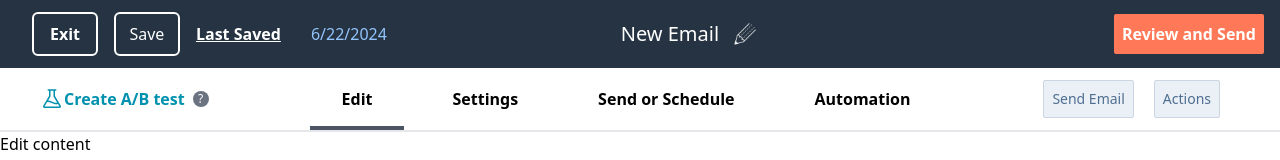
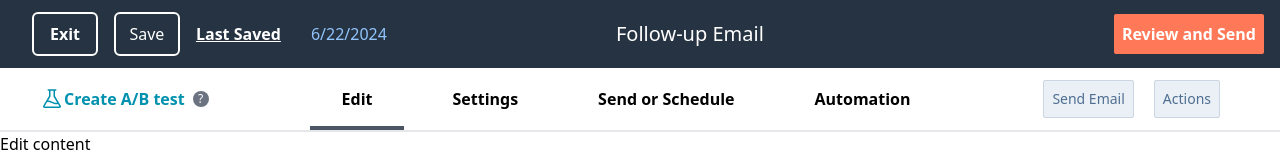
Before and after one commit to Imiss-U1025/HubSpotExample, a React (Create React App) app in the folder frontend/: page /edit in a window 1280 px wide. Shown: the top 160 px of the page. Built offline with nearby package versions, Linux system fonts and the light colour scheme.

Commit message:
change follow- up

```diff
--- a/frontend/public/index.html
+++ b/frontend/public/index.html
@@ -24,7 +24,7 @@
       work correctly both with client-side routing and a non-root public URL.
       Learn how to configure a non-root public URL by running `npm run build`.
     -->
-    <title>React App</title>
+    <title>Hubspot Follow-up Email App</title>
   </head>
   <body>
     <noscript>You need to enable JavaScript to run this app.</noscript>
--- a/frontend/src/components/Header.js
+++ b/frontend/src/components/Header.js
@@ -19,8 +19,7 @@ const Header = () => {
         <span className="text-semibold text-blue-300">{currentDate}</span>
       </div>
       <div className="flex flex-wrap mr-16">
-        <h1 className="text-xl text-white">New Email</h1>
-        <img src={pencil} alt="" className="w-7 h-7 ml-3" />
+        <h1 className="text-xl text-white">Follow-up Email</h1>
       </div>
       <div className="left-0 flex items-center space-x-4">
         <button className=" bg-[#FF7959] text-white p-2 ml-4 font-bold border-white rounded-sm hover:bg-[#ff8668] min-w-[20%] ">
```
